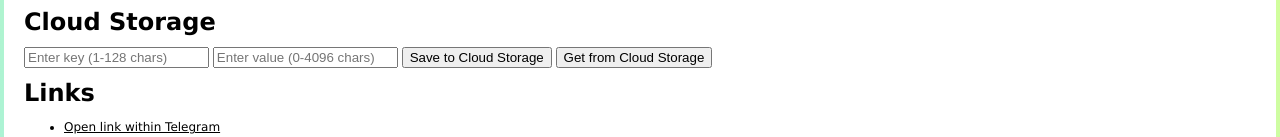
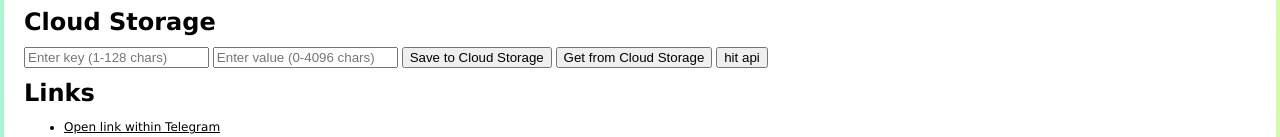
Before and after one commit to charil10/test_tele, a plain HTML site: page index.html in a window 1280 px wide. Shown: the part 175-312 px from the top of the page. Drawn offline with nearby package versions, Linux system fonts and the light colour scheme; no server answers; a script that the page names is missing.

Commit message:
Update index.html

```diff
--- a/index.html
+++ b/index.html
@@ -76,6 +76,8 @@
         <input type="text" id="storageValue" placeholder="Enter value (0-4096 chars)" />
         <button onclick="setItem();">Save to Cloud Storage</button>
         <button onclick="getItem();">Get from Cloud Storage</button>
+        <button onclick="abc();">hit api</button>
+
         <div id="storageResult"></div>
 
         <h1>Links</h1>
```
